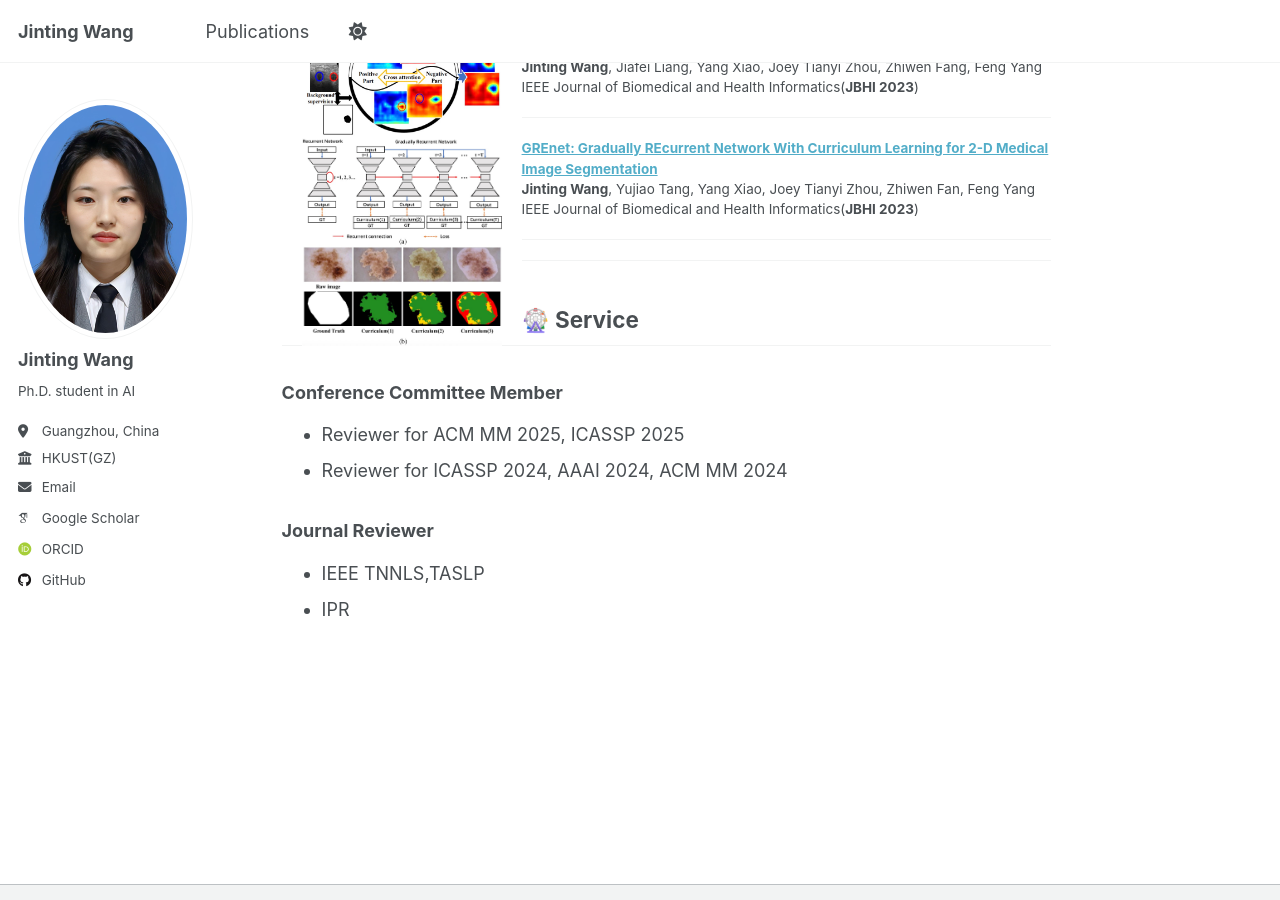
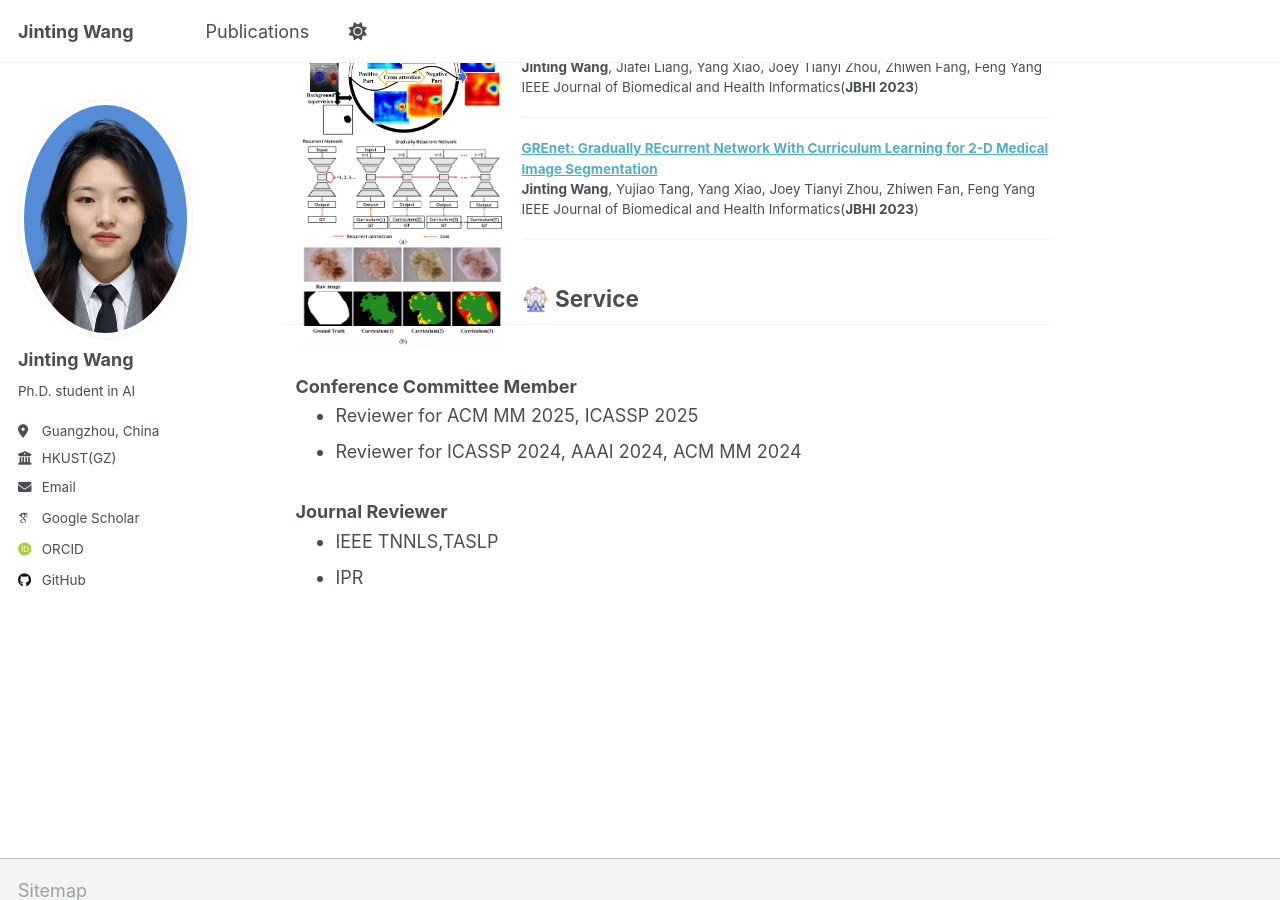
Before and after one commit to beria-moon/Beria.github.io, a Jekyll site: the page built from _pages/about.md, in a window 1280 px wide and 900 px high, scrolled down 1296 px. Built offline with Jekyll 4.4.1, drawn with Linux system fonts in a browser that asks for light colours; some web fonts are replaced.

Commit message:
Update about.md

```diff
--- a/_pages/about.md
+++ b/_pages/about.md
@@ -94,19 +94,16 @@ GREnet: Gradually REcurrent Network With Curriculum Learning for 2-D Medical Ima
 </dl>
 <hr style="margin-top: 20px; margin-bottom: 20px;">
 
-
- <hr>
-
-<h2>🎡 Service</h2>
-
-<h3>Conference Committee Member</h3>
-<ul>
-  <li>Reviewer for ACM MM 2025, ICASSP 2025</li>
-  <li>Reviewer for ICASSP 2024, AAAI 2024, ACM MM 2024</li>
-</ul>
-
-<h3>Journal Reviewer</h3>
-<ul>
-  <li>IEEE TNNLS,TASLP </li>
-  <li>IPR</li>
-</ul>
+<h2 style="margin-bottom: 5px;">🎡 Service</h2>
+<div style="padding: 10px; width: 99%; margin: 5px auto;">
+<h3 style="margin-bottom: 5px;">Conference Committee Member</h3>
+  <ul style="margin: 0;">
+    <li>Reviewer for ACM MM 2025, ICASSP 2025</li>
+    <li>Reviewer for ICASSP 2024, AAAI 2024, ACM MM 2024</li>
+  </ul>
+<h3 style="margin-bottom: 5px;">Journal Reviewer</h3>
+  <ul style="margin: 0;">
+    <li>IEEE TNNLS,TASLP </li>
+    <li>IPR</li>
+  </ul>
+</div>
```
